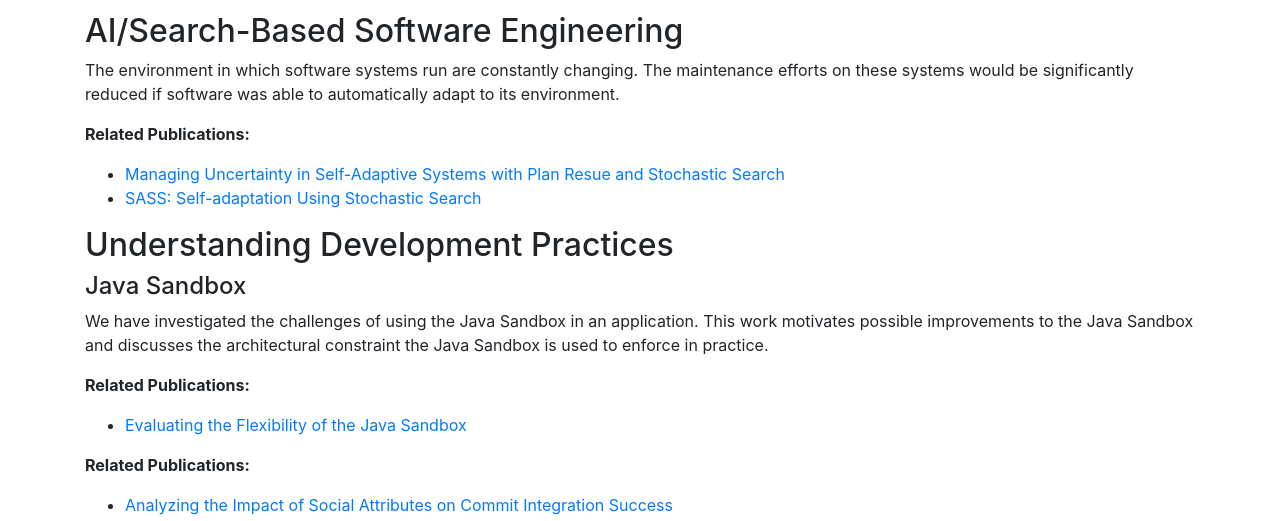
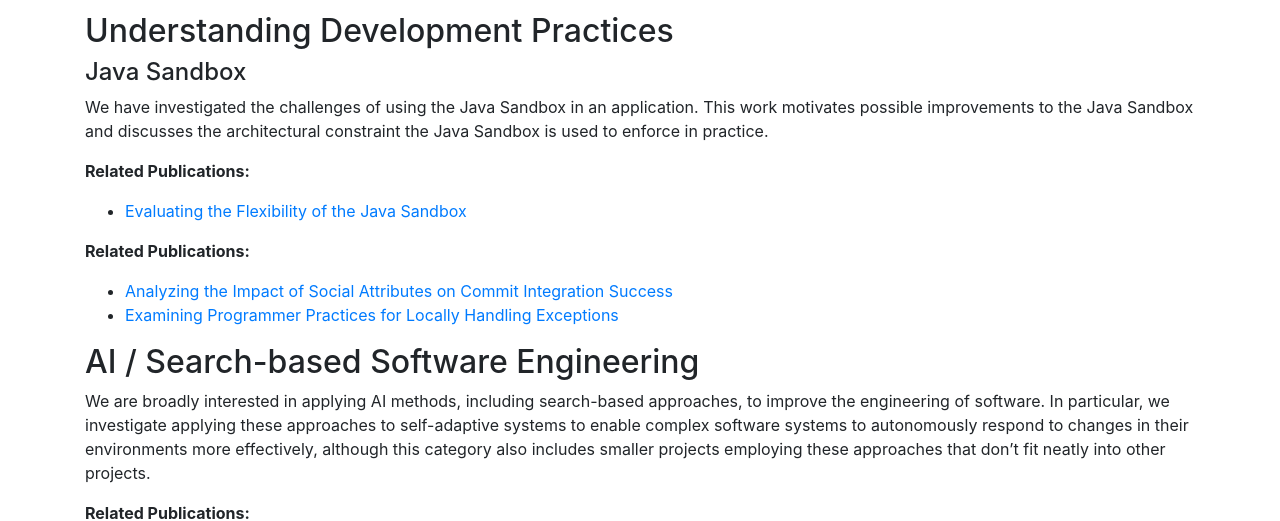
Before and after one commit to squaresLab/squaresLab.github.io, a Jekyll site: the page built from research.md, in a window 1280 px wide and 900 px high, scrolled down 1265 px, cut to the strip 249-770 px from the top of the window. Built offline with Jekyll 4.4.1, drawn with Linux system fonts in a browser that asks for light colours; nearby versions of some CDN libraries.

Commit message:
removed duplicated AI content after it was reintroduced during a merge

```diff
--- a/research.md
+++ b/research.md
@@ -77,17 +77,6 @@ Robotics and autonomous systems are becoming increasingly prevalent. These syste
 **Related Publications**
 {% bibliography --query @*[project~=robots] %}
 
-## AI/Search-Based Software Engineering
-The environment in which software systems run are constantly changing.
-The maintenance efforts on these systems would be significantly reduced if
-software was able to automatically adapt to its environment.
-
-
-**Related Publications:**
-- [Managing Uncertainty in Self-Adaptive Systems with Plan Resue and Stochastic Search](/publications/#KinneerManaging2018)
-- [SASS: Self-adaptation Using Stochastic Search](/publications/#CokerSASS2015)
-
-
 ## Understanding Development Practices
 
 #### Java Sandbox
```
